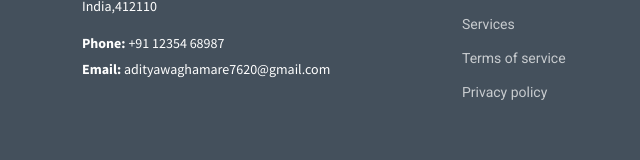
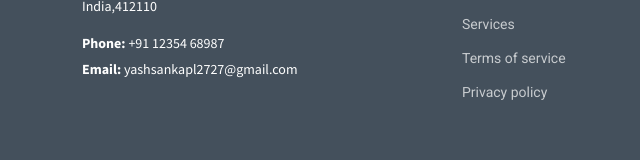
Before and after one commit to yashsankpal2727/PRODIGY_WD_1, a plain HTML site: page services.html in a window 1280 px wide. Shown: the part 1358-1518 px from the top of the page, 0-640 px from the left. Drawn offline with Linux system fonts and the light colour scheme; a web font is replaced by a local one.

Commit message:
User requested commit of changes

```diff
--- a/services.html
+++ b/services.html
@@ -172,7 +172,7 @@
               <p>ABC Chawk,</p>
               <p>India,412110</p>
               <p class="mt-3"><strong>Phone:</strong> <span>+91 12354 68987</span></p>
-              <p><strong>Email:</strong> <span>adityawaghamare7620@gmail.com</span></p>
+              <p><strong>Email:</strong> <span>yashsankapl2727@gmail.com</span></p>
             </div>
           </div>
 
```
Also changed, not shown: 1 other file.
